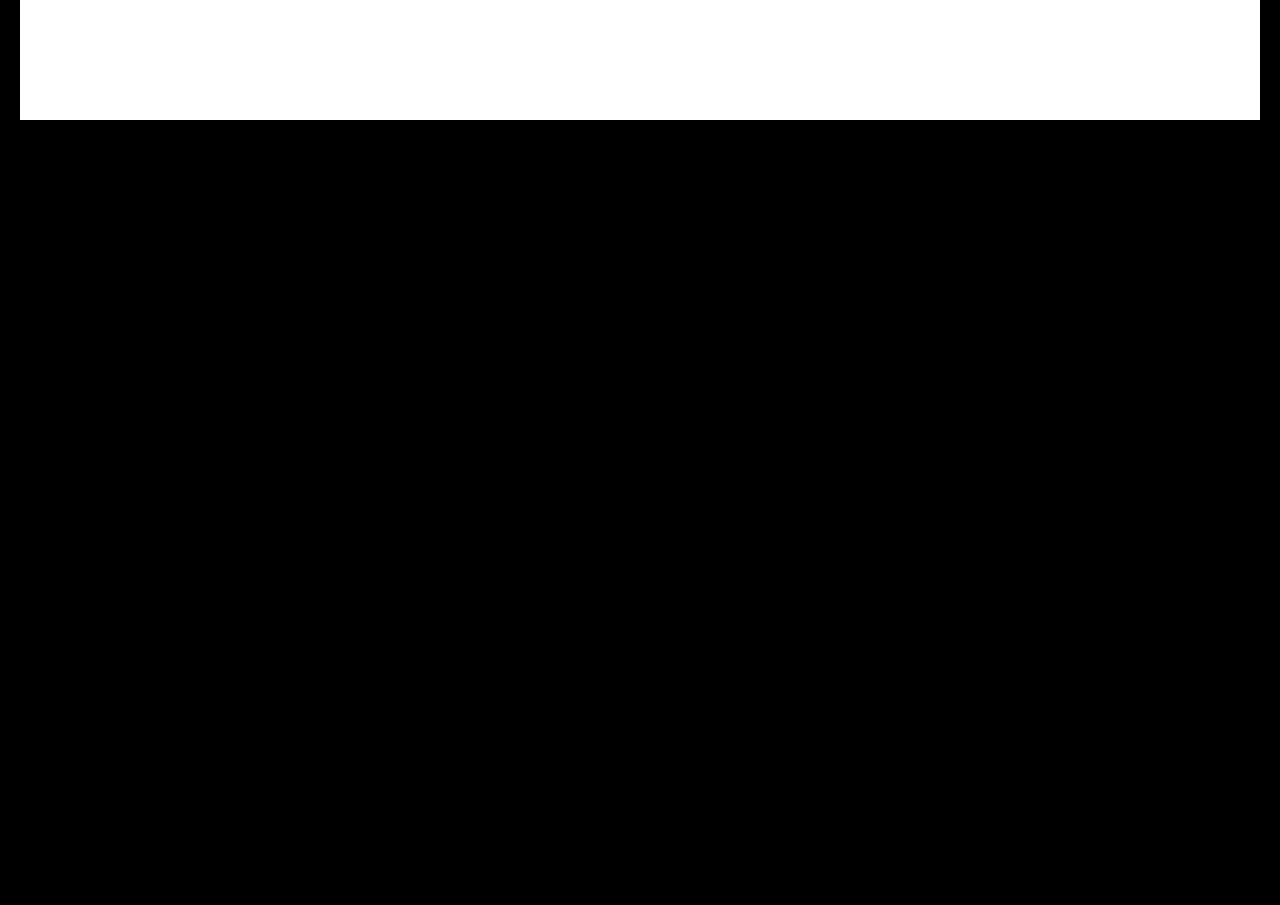
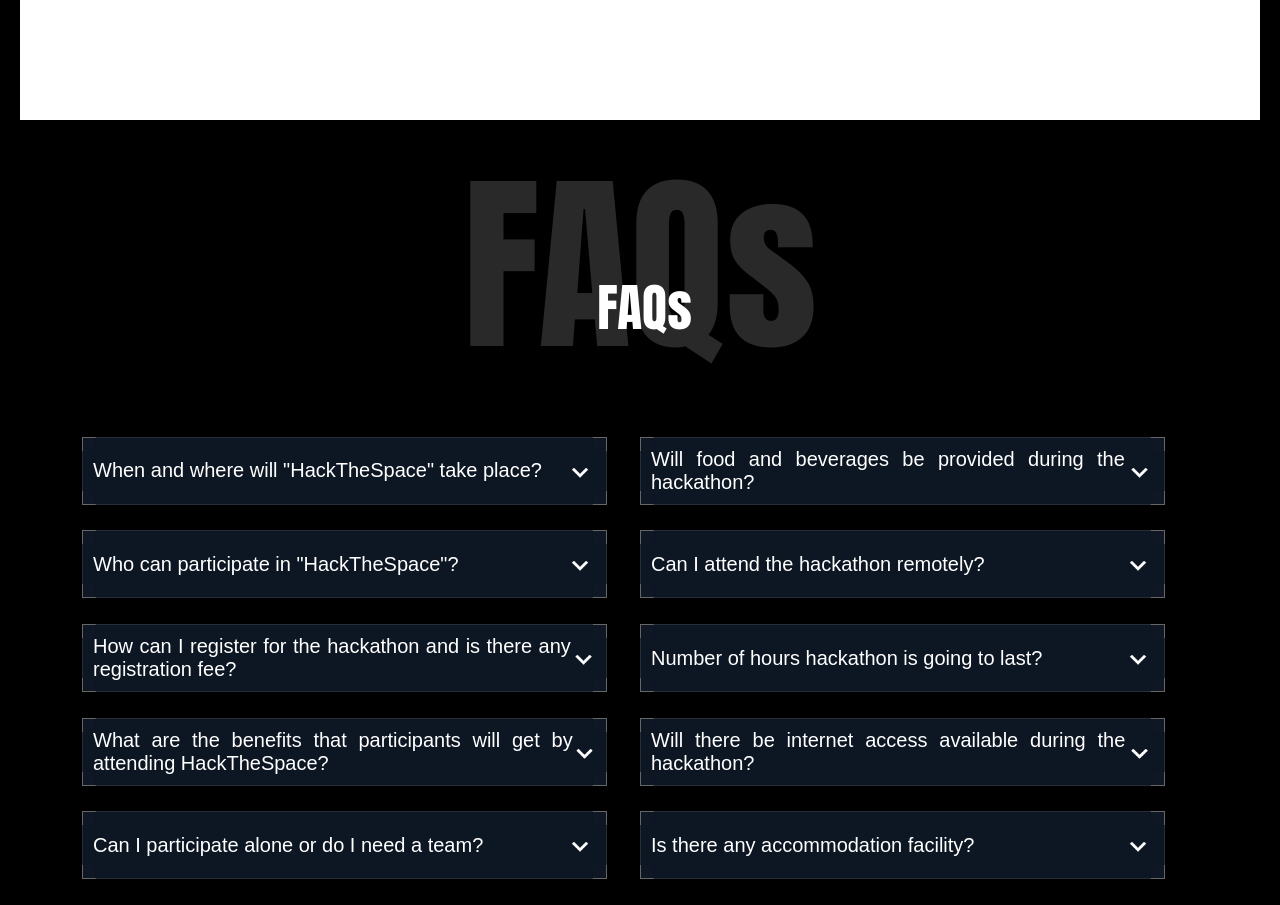
Before and after one commit to HackTheSpace/HackTheSpace-s2, a Next.js app: page / in a window 1280 px wide. Shown: the part 1480-2385 px from the top of the page. Before the commit the page ends 1600 px from the top, so only its background shows below. Built offline with nearby package versions, Linux system fonts and the light colour scheme.

Commit message:
FAQs section added

```diff
--- a/src/app/page.js
+++ b/src/app/page.js
@@ -1,6 +1,7 @@
 import AboutUs from "@/components/AboutUs";
 import HeroSection from "@/components/HeroSection";
 import Navbar from "@/components/Navbar";
+import FAQsSection from "@/components/FAQs";
 
 export default function Home() {
   return (
@@ -8,6 +9,7 @@ export default function Home() {
       <Navbar />
       <HeroSection />
       <AboutUs />
+      <FAQsSection />
     </main>
   );
 }
--- /dev/null
+++ b/src/components/FAQs/faqsQuestions.jsx
@@ -0,0 +1,23 @@
+import React from 'react'
+import Image from 'next/image';
+
+const FAQsQuesComp = ({ Question, Answer, isOpen, handleToggle }) => {
+  return (
+    <div className="question--box">
+      <button
+        className={`question ${isOpen ? "active" : ""}`}
+        onClick={() => {
+          handleToggle();
+        }}
+      >
+        <p>{ Question }</p>
+        {/* <Image src="/down.png" alt='FAQ' width={25} height={25} /> */}
+      </button>
+      <p className={`answer ${isOpen ? "active" : ""}`}>
+        { Answer }
+      </p>
+    </div>
+  )
+}
+
+export default FAQsQuesComp
--- /dev/null
+++ b/src/components/FAQs/index.jsx
@@ -0,0 +1,42 @@
+"use client"
+import React, { useState } from 'react'
+
+import FAQsQuesComp from './faqsQuestions';
+import { faqsQuestions } from "../../config/questions"
+
+const FAQsColComponent = ({ children }) => {
+    return <div className="faqs--col">
+      { children }
+    </div>;
+  };
+
+const FAQsSection = () => {
+    const { data } = faqsQuestions;
+    const [toggle, setToggle] = useState(null);
+
+  return (
+    <section className='faqs--section'>
+        <div className='faqs--text'>
+          <div className='faqs--text__container'>
+            <h1 className='faqs--text__shadow'>FAQs</h1>
+            <h3 className='faqs--text__heading'>FAQs</h3>
+          </div>
+        </div>
+        <div className='faqs--questions'>
+            {data.map((q) => (
+              <FAQsColComponent key={q.id}>
+                {q.Questions.map((ques) => (
+                  <FAQsQuesComp key={ques.id}
+                  Question={ques.Q}
+                  Answer={ques.A}
+                  isOpen={toggle === ques.id}
+                  handleToggle={() => toggle === ques.id ? setToggle(null) : setToggle(ques.id)} />
+              ))}
+              </FAQsColComponent>
+            ))}
+        </div>
+    </section>
+  )
+}
+
+export default FAQsSection
--- /dev/null
+++ b/src/config/questions.js
@@ -0,0 +1,64 @@
+export const faqsQuestions = {
+    data: [
+        {
+            id: 'left',
+            Questions: [
+                {
+                  id: "1",
+                  Q: 'When and where will "HackTheSpace" take place?',
+                  A: "Hackathon begins on 8th September 2023 at 10:00 AM to 9th September 2023 at Shri Shankaracharya Technical Campus, Bhilai, Chhattisgarh, 490020",
+                },
+                {
+                  id: "2",
+                  Q: 'Who can participate in "HackTheSpace"?',
+                  A: "HackTheSpace is open to college students from all disciplines who have a passion for technology and innovation. Whether highschool student, undergraduate, graduate, beginner or experienced, all are welcome to participate.",
+                },
+                {
+                  id: "3",
+                  Q: "How can I register for the hackathon and is there any registration fee?",
+                  A: "You can register for Hack the Space through the website directly. No participation fee is required, Hack the Space is completely free of charge.",
+                },
+                {
+                  id: "4",
+                  Q: "What are the benefits that participants will get by attending HackTheSpace?",
+                  A: "Skill expansion, valuable networking opportunities with peers and professionals, experience with cutting-edge technologies, collaboration, teamwork enhancement, swags and many more.",
+                },
+                {
+                  id: "5",
+                  Q: "Can I participate alone or do I need a team?",
+                  A: "You are free to participate as an individual or as a team. We have a separate Discord Channel, where you can find teammates with similar interests. The team size can vary from 1 to 4 members.",
+                },
+            ],
+        },
+        {
+            id: 'right',
+            Questions: [
+                {
+                  id: "6",
+                  Q: "Will food and beverages be provided during the hackathon?",
+                  A: "Yes, we will provide mouthwatering meals, energizing snacks, and a never-ending flow of coffee to keep participants energized and focused throughout the hackathon.",
+                },
+                {
+                  id: "7",
+                  Q: "Can I attend the hackathon remotely?",
+                  A: "Unfortunately, we don’t have remote access for the hackathon this season. So, you will need to be present in person for the hackathon.",
+                },
+                {
+                  id: "8",
+                  Q: "Number of hours hackathon is going to last?",
+                  A: "The hackathon will last for 24 hours from 11:00 AM on 8th September to 11:00 AM on 9th September",
+                },
+                {
+                  id: "9",
+                  Q: "Will there be internet access available during the hackathon?",
+                  A: " Yes, we will provide reliable internet access for all participants throughout the duration of the hackathon.",
+                },
+                {
+                  id: "10",
+                  Q: "Is there any accommodation facility?",
+                  A: "We don’t provide any external accommodation facility, however you will have a proper stay facility during the hackathon hours in the venue itself.",
+                },
+            ],
+        },
+    ],
+}
--- /dev/null
+++ b/src/styles/FAQsSection.css
@@ -0,0 +1,186 @@
+.faqs--section{
+    box-sizing: border-box;
+}
+.faqs--text{
+    display: flex;
+    justify-content: center;
+    padding-top: 50px;
+}
+.faqs--text__shadow{
+    font-family: 'Anton';
+    font-style: normal;
+    font-weight: 400;
+    font-size: 15vw;
+    line-height: 99.83%;
+    width: 100%;
+    position: relative;
+    /* or 299px */
+
+    color: rgba(255, 255, 255, 0.16);
+}
+.faqs--text__heading{
+    position: absolute;
+    font-family: 'Anton';
+    font-style: normal;
+    font-weight: 400;
+    font-size: 4vw;
+    margin-top: -6vw;
+    line-height: 99.83%;
+    margin-left: 10.5%;
+    /* identical to box height, or 80px */
+
+    color: #FFFFFF;
+}
+.faqs--questions{
+    display: flex;
+    justify-content: center;
+    margin-top: 4vw;
+}
+.faqs--col{
+    width: 45%;
+}
+.question--box{
+    width: 94%;
+    height: auto;
+    margin: 2vw 0;
+    padding: 10px;
+    background: rgba(28, 46, 70, 0.5);
+    border: 1px solid #666666;
+    position: relative;
+}
+
+.question--box::before,
+.question--box::after {
+  content: "";
+  position: absolute;
+  background-color: #0e1723b0;
+  z-index: 0;
+}
+
+.question--box::before {
+  width: calc(100% + 2px * 2 - 30px);
+  height: calc(100% + 1px * 2);
+  top: -1px;
+  left: 50%;
+  transform: translateX(-50%);
+}
+
+.question--box::after {
+  height: calc(100% + 2px * 2 - 30px);
+  width: calc(100% + 1px * 2);
+  left: -1px;
+  top: 50%;
+  transform: translateY(-50%);
+}
+
+.question {
+    width: 100%;
+    z-index: 1;
+    position: relative;
+    height: 46px;
+    text-decoration: none;
+    display: flex;
+    align-items: center;
+    justify-content: space-between;
+    cursor: pointer;
+    background: none;
+    outline: none;
+    border: none;
+
+    /* font-family: 'Roboto Condensed'; */
+    font-style: normal;
+    font-weight: 400;
+    font-size: 20px;
+    line-height: 23px;
+    text-align: justify;
+    color: #FFFFFF;
+}
+.question--box .question.active::after {
+    transform: rotate(180deg);
+}
+.question--box .question::after {
+    content: "";
+    display: block;
+    width: 2rem;
+    height: 2rem;
+    background-image: url("../../public/down.png");
+    background-position: center center;
+    background-size: cover;
+    background-repeat: no-repeat;
+    color: white;
+    transition: transform 500ms ease-in-out;
+}
+
+.question--box .answer {
+    font-size: 1rem;
+    text-align: justify;
+    max-height: 0px;
+    overflow: hidden;
+    z-index: 1;
+    position: relative;
+    opacity: 0;
+    transition: max-height 500ms ease-in-out, margin-top 400ms ease-in-out,
+    opacity 500ms ease-in-out;
+}
+
+.question--box .answer.active {
+    max-height: 300px;
+    margin-top: 0.5rem;
+    opacity: 1;
+    transition: max-height 1000ms ease-in-out, margin-top 400ms ease-in-out,
+    opacity 800ms ease-in-out;
+}
+
+@media screen and (max-width: 768px) {
+    .faqs--text__shadow{
+        font-size: 20vw;
+    }
+    .faqs--text__heading{
+        font-size: 8vw;
+        margin-top: -10vw;
+    }
+}
+
+@media screen and (max-width: 600px) {
+    .faqs--section .faqs--questions {
+      flex-direction: column;
+      align-items: center;
+      padding: 0 1rem;
+    }
+    .faqs-section .faqs--questions {
+      width: 100%;
+      padding: 0;
+    }
+    .faqs--col{
+        width: 100%;
+    }
+    .faqs--text__shadow{
+        font-size: 23vw;
+    }
+    .faqs--text__heading{
+        font-size: 5vw;
+        margin-left: 16%;
+    }
+}
+
+@media screen and (max-width: 450px) {
+    .faqs--text__shadow{
+        font-size: 22vw;
+    }
+    .faqs--text__heading{
+        font-size: 7vw;
+        margin-left: 13%;
+    }
+    .faqs--section .faqs--questions {
+      flex-direction: column;
+      align-items: center;
+      padding: 0 1rem;
+    }
+    .faqs-section .faqs--questions {
+      width: 100%;
+      padding: 0;
+    }
+    .faqs--col{
+        width: 100%;
+    }
+}
--- a/src/styles/globals.css
+++ b/src/styles/globals.css
@@ -3,8 +3,7 @@
 @import url("./Navbar.css");
 @import url("./HeroSection.css");
 @import url("./AboutUs.css");
-
-
+@import url("./FAQsSection.css");
 
 * {
   box-sizing: border-box;
```
Also changed, not shown: public/down.png (added).
